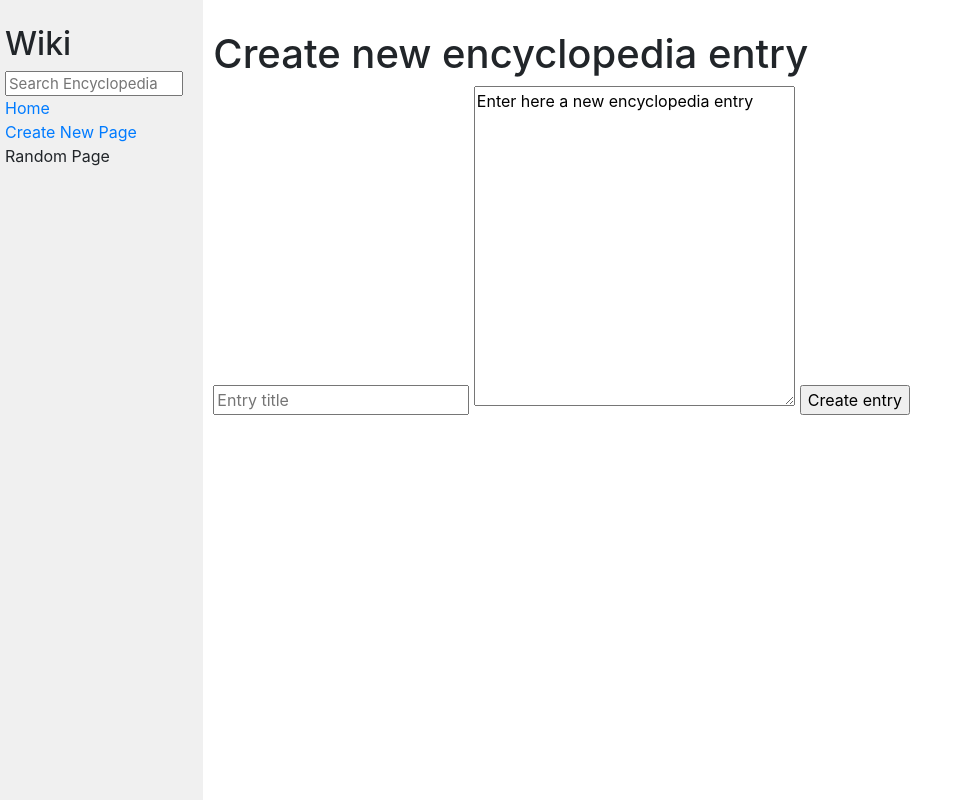
After one commit to constantin-boerescu/Project-1-Wiki-CS50w, a Django app: page /create_new/ in a window 1280 px wide. The commit adds this page. Shown: the whole page, without its empty margins (0-968 px from the left). Run offline with Django 3.2, Linux system fonts and the light colour scheme; some libraries are stand-ins or nearby versions.

Commit message:
Working on create new

```diff
--- a/encyclopedia/static/encyclopedia/styles.css
+++ b/encyclopedia/static/encyclopedia/styles.css
@@ -13,8 +13,8 @@ h1 {
 }
 
 textarea {
-    height: 90vh;
-    width: 80%;
+    height: 40vh;
+    width: 30%;
 }
 
 .main {
--- /dev/null
+++ b/encyclopedia/templates/encyclopedia/create_new.html
@@ -0,0 +1,17 @@
+{% extends "encyclopedia/layout.html" %}
+
+{% block title %}
+    Create new
+{% endblock %}
+
+{% block body %}
+    <h1>Create new encyclopedia entry</h1>
+
+    <form action="{% url 'encyclopedia:create_new' %}" method="post">
+        <input type="text" name="entry_title" placeholder="Entry title">
+        <textarea id="txt_area" name="create_new">Enter here a new encyclopedia entry</textarea>
+        <input type="submit" value="Create entry">
+    </form>
+
+
+{% endblock %}
--- a/encyclopedia/templates/encyclopedia/layout.html
+++ b/encyclopedia/templates/encyclopedia/layout.html
@@ -20,7 +20,7 @@
                     <a href="{% url 'encyclopedia:index' %}">Home</a>
                 </div>
                 <div>
-                    Create New Page
+                    <a href="{% url 'encyclopedia:create_new' %}">Create New Page</a>
                 </div>
                 <div>
                     Random Page
--- a/encyclopedia/urls.py
+++ b/encyclopedia/urls.py
@@ -6,6 +6,7 @@ app_name = "encyclopedia"
 urlpatterns = [
     path("", views.index, name="index"),
     path("wiki/<str:entry>", views.entry_page, name="entry_page"),
-    path("search/", views.search_result, name="search_result")
+    path("search/", views.search_result, name="search_result"),
+    path("create_new/", views.create_new, name="create_new"),
 
 ]
--- a/encyclopedia/views.py
+++ b/encyclopedia/views.py
@@ -77,3 +77,11 @@ def search_result(request):
                     "entry_title": "Not found",
                     "not_found": f"{query.capitalize()} was not found"
                 })
+
+def create_new(request):
+    '''Let the user create a new encyclopedia entry'''
+
+    if request.method == 'GET':
+
+    # returns the create_new page
+        return render(request,  "encyclopedia/create_new.html")
```
